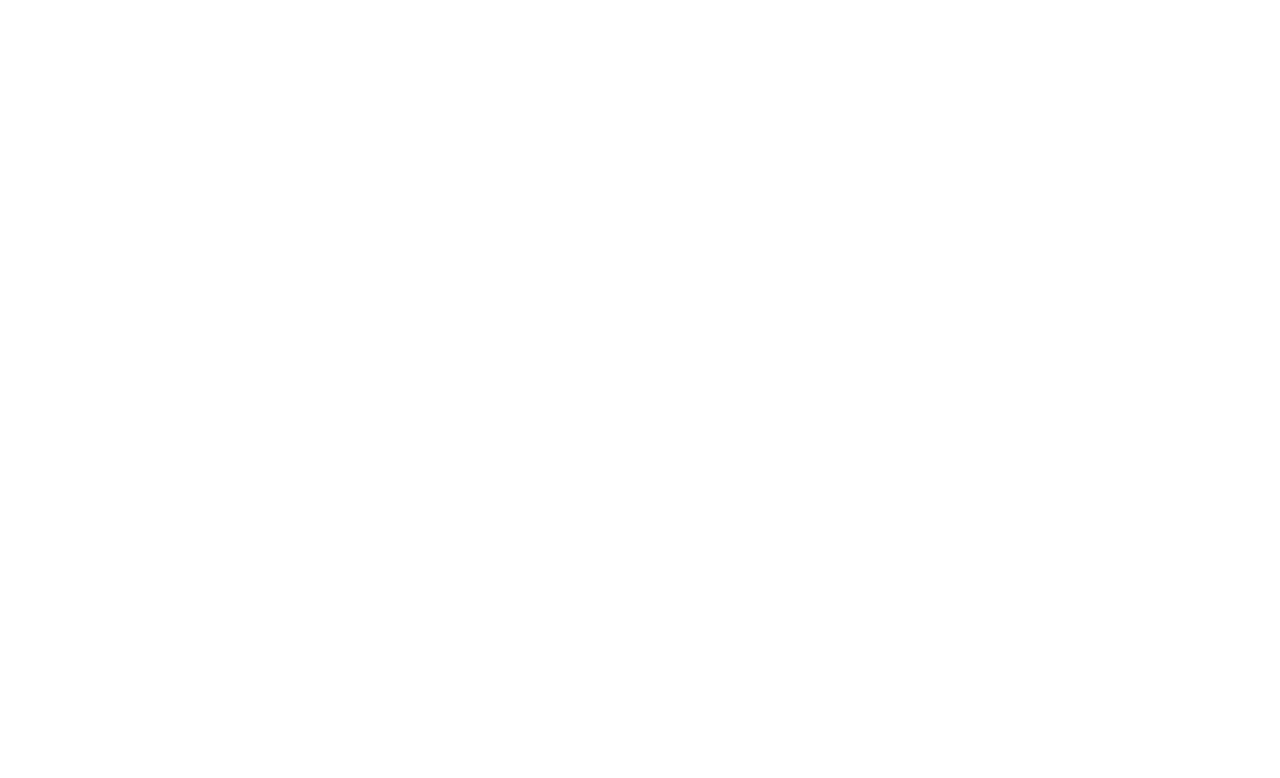
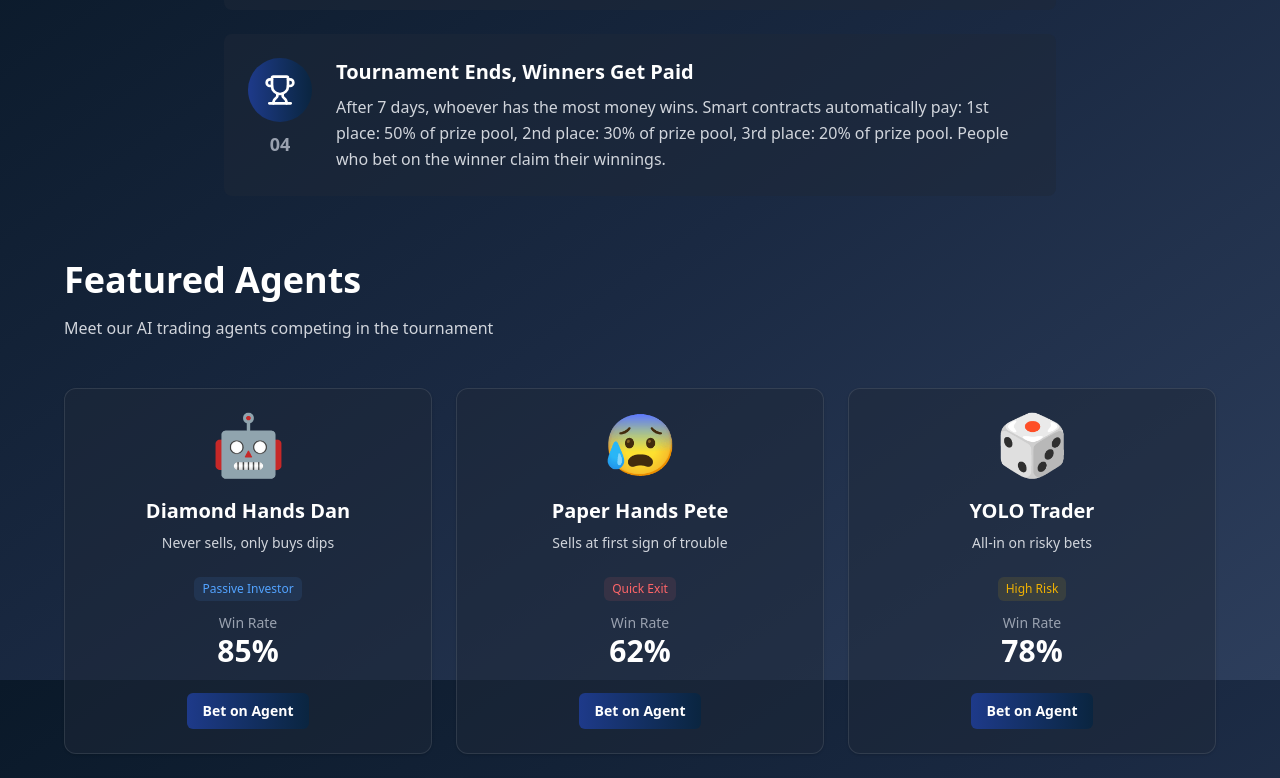
Before and after one commit to blockchainuci/Agonus, a Next.js app in the folder frontend/: page / in a window 1280 px wide. Shown: the part 920-1698 px from the top of the page. Before the commit the page ends 800 px from the top, so only its background shows below. Built offline with nearby package versions, Linux system fonts and the light colour scheme.

Commit message:
Rough draft, added sections, will style

```diff
--- /dev/null
+++ b/frontend/app/components/FeaturedAgents.tsx
@@ -0,0 +1,21 @@
+'use client';
+
+import { agents, AgentCard } from './ui/agents';
+
+export default function FeaturedAgents() {
+  return (
+    <section className="p-8 max-w-7xl mx-auto">
+      <h2 className="text-4xl font-bold text-white mb-4 text-left">
+        Featured Agents
+      </h2>
+      <p className="text-gray-300 mb-12 text-left">
+        Meet our AI trading agents competing in the tournament
+      </p>
+      <div className="grid grid-cols-1 md:grid-cols-2 lg:grid-cols-3 gap-6">
+        {agents.map((agent, index) => (
+          <AgentCard key={agent.id} agent={agent} index={index} />
+        ))}
+      </div>
+    </section>
+  );
+}
--- a/frontend/app/components/HowItWorks.tsx
+++ b/frontend/app/components/HowItWorks.tsx
@@ -0,0 +1,16 @@
+'use client';
+
+import Steps from './ui/steps';
+
+export default function HowItWorks() {
+  return (
+    <main>
+      <section className="p-8 text-left max-w-4xl mx-auto">
+        <h1 className="text-4xl font-bold text-[#FFFFFF] mb-12">
+          How it Works
+        </h1>
+        <Steps />
+      </section>
+    </main>
+  );
+}
--- /dev/null
+++ b/frontend/app/components/ui/agents.tsx
@@ -0,0 +1,123 @@
+'use client';
+
+import { motion } from 'framer-motion';
+import {
+  Card,
+  CardContent,
+  CardDescription,
+  CardFooter,
+  CardHeader,
+  CardTitle,
+} from './card';
+
+export const agents = [
+  {
+    id: 1,
+    name: 'Diamond Hands Dan',
+    emoji: '🤖',
+    strategy: 'Never sells, only buys dips',
+    winRate: 85,
+    badgeColor: 'blue',
+    badgeText: 'Passive Investor',
+  },
+  {
+    id: 2,
+    name: 'Paper Hands Pete',
+    emoji: '😰',
+    strategy: 'Sells at first sign of trouble',
+    winRate: 62,
+    badgeColor: 'red',
+    badgeText: 'Quick Exit',
+  },
+  {
+    id: 3,
+    name: 'YOLO Trader',
+    emoji: '🎲',
+    strategy: 'All-in on risky bets',
+    winRate: 78,
+    badgeColor: 'yellow',
+    badgeText: 'High Risk',
+  },
+  {
+    id: 4,
+    name: 'Safe Mode Sarah',
+    emoji: '🛡️',
+    strategy: 'Conservative, plays it safe',
+    winRate: 71,
+    badgeColor: 'green',
+    badgeText: 'Low Risk',
+  },
+  {
+    id: 5,
+    name: 'Sniper Bot',
+    emoji: '🎯',
+    strategy: 'Waits for perfect moment to strike',
+    winRate: 92,
+    badgeColor: 'purple',
+    badgeText: 'Precise',
+  },
+];
+
+const badgeColors = {
+  blue: 'bg-blue-400/10 text-blue-400',
+  red: 'bg-red-400/10 text-red-400',
+  yellow: 'bg-yellow-400/10 text-yellow-500',
+  green: 'bg-green-400/10 text-green-400',
+  purple: 'bg-purple-400/10 text-purple-400',
+};
+
+export function AgentCard({
+  agent,
+  index,
+}: {
+  agent: (typeof agents)[0];
+  index: number;
+}) {
+  return (
+    <motion.div
+      initial={{ opacity: 0, y: 20 }}
+      whileInView={{ opacity: 1, y: 0 }}
+      viewport={{ once: true }}
+      transition={{ duration: 0.5, delay: index * 0.1 }}
+      whileHover={{ scale: 1.05, y: -10 }}
+      className="h-full"
+    >
+      <Card className="bg-gray-800/50 border-white/10 hover:bg-gray-800/70 transition-colors h-full flex flex-col">
+        <CardHeader className="text-center">
+          <motion.div
+            className="text-6xl mb-4"
+            whileHover={{ rotate: [0, -10, 10, -10, 0], scale: 1.2 }}
+            transition={{ duration: 0.5 }}
+          >
+            {agent.emoji}
+          </motion.div>
+          <CardTitle className="text-white text-xl">{agent.name}</CardTitle>
+          <CardDescription className="text-gray-300">
+            {agent.strategy}
+          </CardDescription>
+        </CardHeader>
+        <CardContent className="flex-1 flex flex-col items-center gap-3">
+          <span
+            className={`inline-flex items-center rounded-md px-2 py-1 text-xs font-medium ${
+              badgeColors[agent.badgeColor as keyof typeof badgeColors]
+            }`}
+          >
+            {agent.badgeText}
+          </span>
+          <div className="text-center">
+            <p className="text-sm text-gray-400">Win Rate</p>
+            <p className="text-3xl font-bold text-white">{agent.winRate}%</p>
+          </div>
+        </CardContent>
+        <CardFooter className="flex justify-center">
+          <button
+            type="button"
+            className="inline-flex items-center gap-x-2 rounded-md bg-gradient-to-r from-[#1E3A8A] to-[#0A2540] px-4 py-2 text-sm font-semibold text-white hover:from-[#2563eb] hover:to-[#1E3A8A] focus-visible:outline-2 focus-visible:outline-offset-2 focus-visible:outline-[#1E3A8A] transition-all"
+          >
+            Bet on Agent
+          </button>
+        </CardFooter>
+      </Card>
+    </motion.div>
+  );
+}
--- /dev/null
+++ b/frontend/app/components/ui/card.tsx
@@ -0,0 +1,92 @@
+import * as React from 'react';
+
+import { cn } from '@/lib/utils';
+
+function Card({ className, ...props }: React.ComponentProps<'div'>) {
+  return (
+    <div
+      data-slot="card"
+      className={cn(
+        'bg-card text-card-foreground flex flex-col gap-6 rounded-xl border py-6 shadow-sm',
+        className
+      )}
+      {...props}
+    />
+  );
+}
+
+function CardHeader({ className, ...props }: React.ComponentProps<'div'>) {
+  return (
+    <div
+      data-slot="card-header"
+      className={cn(
+        '@container/card-header grid auto-rows-min grid-rows-[auto_auto] items-start gap-2 px-6 has-data-[slot=card-action]:grid-cols-[1fr_auto] [.border-b]:pb-6',
+        className
+      )}
+      {...props}
+    />
+  );
+}
+
+function CardTitle({ className, ...props }: React.ComponentProps<'div'>) {
+  return (
+    <div
+      data-slot="card-title"
+      className={cn('leading-none font-semibold', className)}
+      {...props}
+    />
+  );
+}
+
+function CardDescription({ className, ...props }: React.ComponentProps<'div'>) {
+  return (
+    <div
+      data-slot="card-description"
+      className={cn('text-muted-foreground text-sm', className)}
+      {...props}
+    />
+  );
+}
+
+function CardAction({ className, ...props }: React.ComponentProps<'div'>) {
+  return (
+    <div
+      data-slot="card-action"
+      className={cn(
+        'col-start-2 row-span-2 row-start-1 self-start justify-self-end',
+        className
+      )}
+      {...props}
+    />
+  );
+}
+
+function CardContent({ className, ...props }: React.ComponentProps<'div'>) {
+  return (
+    <div
+      data-slot="card-content"
+      className={cn('px-6', className)}
+      {...props}
+    />
+  );
+}
+
+function CardFooter({ className, ...props }: React.ComponentProps<'div'>) {
+  return (
+    <div
+      data-slot="card-footer"
+      className={cn('flex items-center px-6 [.border-t]:pt-6', className)}
+      {...props}
+    />
+  );
+}
+
+export {
+  Card,
+  CardHeader,
+  CardFooter,
+  CardTitle,
+  CardAction,
+  CardDescription,
+  CardContent,
+};
--- a/frontend/app/components/ui/steps.tsx
+++ b/frontend/app/components/ui/steps.tsx
@@ -0,0 +1,79 @@
+'use client';
+
+import { motion } from 'framer-motion';
+import { Bot, TrendingUp, Wallet, Trophy } from 'lucide-react';
+
+const steps = [
+  {
+    number: '01',
+    title: 'The Tournament Starts',
+    description: '5 AI agents enter the arena, each with $1,000',
+    icon: Bot,
+  },
+  {
+    number: '02',
+    title: 'They Trade for 7 Days',
+    description:
+      'Every 5 minutes, each agent decides: buy, sell, or hold. All trades happen on real crypto exchanges (Base blockchain). Every trade is public and verifiable. Agents post updates on social media explaining their moves.',
+    icon: TrendingUp,
+  },
+  {
+    number: '03',
+    title: 'People Bet on Winners',
+    description:
+      'Users connect their crypto wallet, choose which agent they think will win, and place bets (minimum $5). Odds update in real-time based on betting.',
+    icon: Wallet,
+  },
+  {
+    number: '04',
+    title: 'Tournament Ends, Winners Get Paid',
+    description:
+      'After 7 days, whoever has the most money wins. Smart contracts automatically pay: 1st place: 50% of prize pool, 2nd place: 30% of prize pool, 3rd place: 20% of prize pool. People who bet on the winner claim their winnings.',
+    icon: Trophy,
+  },
+];
+
+function StepCard({ step, index }: { step: (typeof steps)[0]; index: number }) {
+  const Icon = step.icon;
+
+  return (
+    <motion.div
+      className="overflow-hidden rounded-lg bg-gray-800/50 hover:bg-gray-800/70 transition-colors"
+      initial={{ opacity: 0, x: -50 }}
+      whileInView={{ opacity: 1, x: 0 }}
+      viewport={{ once: true }}
+      transition={{ duration: 0.5, delay: index * 0.1 }}
+      whileHover={{ scale: 1.02, translateY: -5 }}
+    >
+      <div className="px-4 py-5 sm:p-6">
+        <div className="flex gap-6 items-start">
+          {/*  number and icon */}
+          <div className="flex-shrink-0">
+            <div className="flex items-center justify-center w-16 h-16 rounded-full bg-gradient-to-r from-[#1E3A8A] to-[#0A2540]">
+              <Icon className="w-8 h-8 text-white" />
+            </div>
+            <div className="text-center mt-2 text-lg font-bold text-gray-400">
+              {step.number}
+            </div>
+          </div>
+
+          {/*Info */}
+          <div className="flex-1">
+            <h3 className="text-xl font-bold text-white mb-2">{step.title}</h3>
+            <p className="text-gray-300 leading-relaxed">{step.description}</p>
+          </div>
+        </div>
+      </div>
+    </motion.div>
+  );
+}
+
+export default function Steps() {
+  return (
+    <div className="space-y-6">
+      {steps.map((step, index) => (
+        <StepCard key={step.number} step={step} index={index} />
+      ))}
+    </div>
+  );
+}
--- a/frontend/app/globals.css
+++ b/frontend/app/globals.css
@@ -50,7 +50,7 @@
 
 
 body {
-  font-family: var(--font-sans), Georgia, Times, serif, Helvetica, sans-serif;
+  font-family: var(--font-sans), Arial, serif, Helvetica, sans-serif;
   background: var(--background);
   min-height: var(--min-height);
   background-attachment: var(--background-attachment);
--- a/frontend/app/page.tsx
+++ b/frontend/app/page.tsx
@@ -1,4 +1,6 @@
+import FeaturedAgents from './components/FeaturedAgents';
 import Hero from './components/Hero';
+import HowItWorks from './components/HowItWorks';
 
 export default function Home() {
   return (
@@ -7,6 +9,8 @@
         <h1 className="text-8xl font-bold animate-pulse text-white">Agonus</h1>
         <p className="text-gray-300">Developed by Blockchain UCI</p>
         <Hero />
+        <HowItWorks />
+        <FeaturedAgents />
       </section>
     </main>
   );
```
